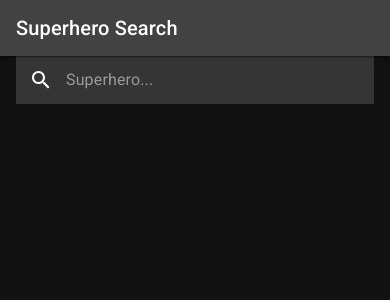
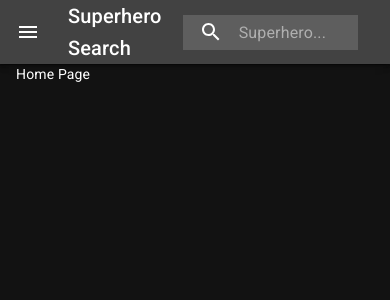
Before and after one commit to AbrahamLara/superhero-search, a Next.js app: page / in a window 390 px wide. Shown: the top 300 px of the page. Built offline with nearby package versions, Linux system fonts and the light colour scheme.

Commit message:
chore: Added menu button to navbar

```diff
--- a/components/Layout.tsx
+++ b/components/Layout.tsx
@@ -3,16 +3,48 @@ import {
   Container,
   Paper,
   Toolbar,
-  Typography
+  Typography,
+  Theme,
+  makeStyles,
+  createStyles,
+  IconButton
 } from "@material-ui/core";
+import SearchBar from "./Searchbar";
+import MenuIcon from "@material-ui/icons/Menu";
+
+const useStyles = makeStyles((theme: Theme) =>
+  createStyles({
+    menuButton: {
+      display: "block",
+      [theme.breakpoints.up("sm")]: {
+        display: "none"
+      },
+      marginRight: theme.spacing(2)
+    },
+    title: {
+      display: "block"
+    }
+  })
+);
 
 export default function Layout(props: any) {
+  const classes = useStyles();
   return (
     <div>
       <AppBar position="static">
         <Paper square>
           <Toolbar>
-            <Typography variant="h6">Superhero Search</Typography>
+            <IconButton
+              edge="start"
+              className={classes.menuButton}
+              aria-label="open drawer"
+            >
+              <MenuIcon />
+            </IconButton>
+            <Typography className={classes.title} variant="h6">
+              Superhero Search
+            </Typography>
+            <SearchBar />
           </Toolbar>
         </Paper>
       </AppBar>
--- /dev/null
+++ b/components/SearchBar.tsx
@@ -0,0 +1,65 @@
+import SearchIcon from "@material-ui/icons/Search";
+import {
+  makeStyles,
+  createStyles,
+  Theme,
+  fade,
+  InputBase
+} from "@material-ui/core";
+
+const useStyles = makeStyles((theme: Theme) =>
+  createStyles({
+    search: {
+      display: "flex",
+      position: "relative",
+      backgroundColor: fade(theme.palette.common.white, 0.15),
+      "&:hover": {
+        backgroundColor: fade(theme.palette.common.white, 0.25)
+      },
+      marginRight: theme.spacing(2),
+      [theme.breakpoints.up("sm")]: {
+        marginLeft: theme.spacing(3),
+        width: "auto"
+      },
+      maxWidth: "500px"
+    },
+    inputRoot: {
+      color: "inherit"
+    },
+    inputInput: {
+      padding: theme.spacing(1, 1, 1, 7),
+      transition: theme.transitions.create("width"),
+      width: "100%",
+      [theme.breakpoints.up("md")]: {
+        width: 200
+      }
+    },
+    searchIcon: {
+      display: "flex",
+      height: "100%",
+      justifyContent: "center",
+      alignItems: "center",
+      width: theme.spacing(7),
+      position: "absolute"
+    }
+  })
+);
+
+const SearchBar = () => {
+  const classes = useStyles();
+
+  return (
+    <div className={classes.search}>
+      <div className={classes.searchIcon}>
+        <SearchIcon />
+      </div>
+      <InputBase
+        classes={{ root: classes.inputRoot, input: classes.inputInput }}
+        placeholder="Superhero..."
+        inputProps={{ "aria-label": "search" }}
+      />
+    </div>
+  );
+};
+
+export default SearchBar;
--- a/pages/index.tsx
+++ b/pages/index.tsx
@@ -1,55 +1,7 @@
 import { NextPage } from "next";
-import useSWR from "swr";
-import {
-  InputBase,
-  makeStyles,
-  createStyles,
-  Theme,
-  fade
-} from "@material-ui/core";
-import SearchIcon from "@material-ui/icons/Search";
-
-const useStyles = makeStyles((theme: Theme) =>
-  createStyles({
-    search: {
-      display: "flex",
-      backgroundColor: fade(theme.palette.common.white, 0.15),
-      "&:hover": {
-        backgroundColor: fade(theme.palette.common.white, 0.25)
-      },
-      maxWidth: "400px",
-      margin: "auto"
-    },
-    searchIcon: {
-      display: "flex",
-      justifyContent: "center",
-      alignItems: "center",
-      width: "50px"
-    },
-    searchInput: {
-      flex: 1,
-      padding: theme.spacing(1, 1, 1, 0)
-    }
-  })
-);
 
 const Home: NextPage = () => {
-  const classes = useStyles();
-
-  return (
-    <div>
-      <div className={classes.search}>
-        <div className={classes.searchIcon}>
-          <SearchIcon />
-        </div>
-        <InputBase
-          classes={{ root: classes.searchInput }}
-          placeholder="Superhero..."
-          inputProps={{ "aria-label": "search" }}
-        />
-      </div>
-    </div>
-  );
+  return <div>Home Page</div>;
 };
 
 export default Home;
```
